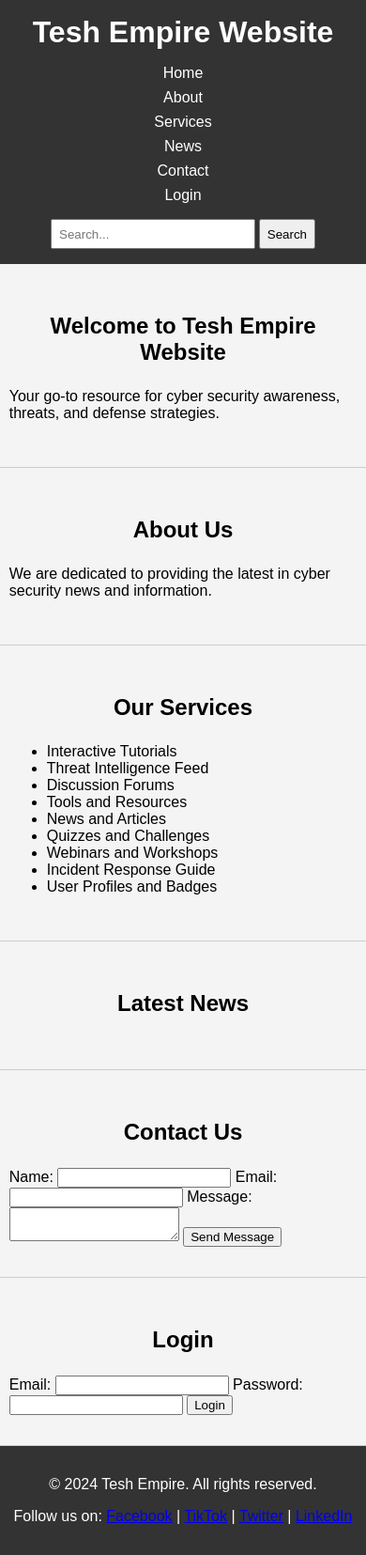
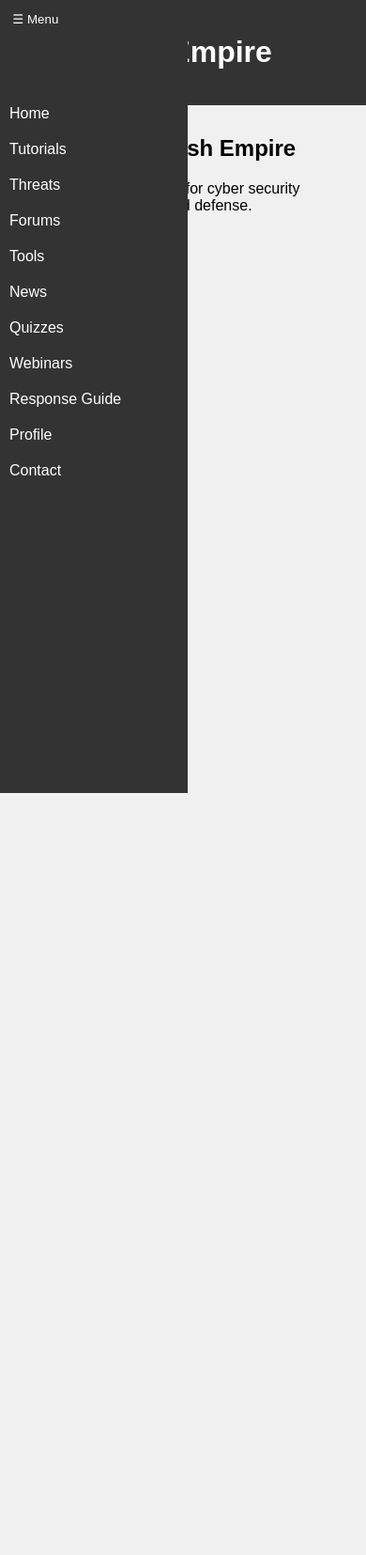
Before and after one commit to Samtedh/Tesh-empire-website, a website: page index.html in a window 390 px wide. Shown: the whole page at 94% size. After the commit the page ends 844 px from the top, so only its background shows below. Drawn offline with Linux system fonts and the light colour scheme.

Commit message:
Add responsiveness, search functionality, side menu, CMS, and more sections

```diff
--- a/index.html
+++ b/index.html
@@ -3,118 +3,61 @@
 <head>
     <meta charset="UTF-8">
     <meta name="viewport" content="width=device-width, initial-scale=1.0">
-    <title>Tesh Empire Website</title>
+    <title>Tesh Empire</title>
+    <meta name="description" content="Tesh Empire - Cyber Security Awareness, Threats, and Defense">
     <link rel="stylesheet" href="styles.css">
 </head>
 <body>
-    <!-- Header Section -->
     <header>
-        <div class="container">
-            <h1>Tesh Empire Website</h1>
+        <h1>Tesh Empire</h1>
         <nav>
-                <ul>
+            <ul id="menu">
                 <li><a href="#home">Home</a></li>
-                    <li><a href="#about">About</a></li>
-                    <li><a href="#services">Services</a></li>
+                <li><a href="#tutorials">Tutorials</a></li>
+                <li><a href="#threats">Threats</a></li>
+                <li><a href="#forums">Forums</a></li>
+                <li><a href="#tools">Tools</a></li>
                 <li><a href="#news">News</a></li>
+                <li><a href="#quizzes">Quizzes</a></li>
+                <li><a href="#webinars">Webinars</a></li>
+                <li><a href="#response">Response Guide</a></li>
+                <li><a href="#profile">Profile</a></li>
                 <li><a href="#contact">Contact</a></li>
-                    <li><a href="#login">Login</a></li>
             </ul>
         </nav>
-            <div class="search">
-                <input type="text" id="search-input" placeholder="Search...">
-                <button id="search-btn">Search</button>
-            </div>
-        </div>
     </header>
 
-    <!-- Home Section -->
+    <aside id="side-menu">
+        <button onclick="toggleMenu()">☰ Menu</button>
+        <div id="side-menu-content">
+            <a href="#home">Home</a>
+            <a href="#tutorials">Tutorials</a>
+            <a href="#threats">Threats</a>
+            <a href="#forums">Forums</a>
+            <a href="#tools">Tools</a>
+            <a href="#news">News</a>
+            <a href="#quizzes">Quizzes</a>
+            <a href="#webinars">Webinars</a>
+            <a href="#response">Response Guide</a>
+            <a href="#profile">Profile</a>
+            <a href="#contact">Contact</a>
+        </div>
+    </aside>
+
+    <main>
         <section id="home">
-        <div class="container">
-            <h2>Welcome to Tesh Empire Website</h2>
-            <p>Your go-to resource for cyber security awareness, threats, and defense strategies.</p>
-        </div>
+            <h2>Welcome to Tesh Empire</h2>
+            <p>Your one-stop platform for cyber security awareness, threats, and defense.</p>
         </section>
 
-    <!-- About Section -->
-    <section id="about">
-        <div class="container">
-            <h2>About Us</h2>
-            <p>We are dedicated to providing the latest in cyber security news and information.</p>
-        </div>
-    </section>
+        <!-- More sections here -->
+    </main>
 
-    <!-- Services Section -->
-    <section id="services">
-        <div class="container">
-            <h2>Our Services</h2>
-            <ul>
-                <li>Interactive Tutorials</li>
-                <li>Threat Intelligence Feed</li>
-                <li>Discussion Forums</li>
-                <li>Tools and Resources</li>
-                <li>News and Articles</li>
-                <li>Quizzes and Challenges</li>
-                <li>Webinars and Workshops</li>
-                <li>Incident Response Guide</li>
-                <li>User Profiles and Badges</li>
-            </ul>
-        </div>
-    </section>
-
-    <!-- News Section -->
-    <section id="news">
-        <div class="container">
-            <h2>Latest News</h2>
-            <div id="news-content">
-                <!-- News stories will be loaded here -->
-            </div>
-        </div>
-    </section>
-
-    <!-- Contact Section -->
-    <section id="contact">
-        <div class="container">
-            <h2>Contact Us</h2>
-            <form id="contact-form">
-                <label for="name">Name:</label>
-                <input type="text" id="name" name="name" required>
-                <label for="email">Email:</label>
-                <input type="email" id="email" name="email" required>
-                <label for="message">Message:</label>
-                <textarea id="message" name="message" required></textarea>
-                <button type="submit">Send Message</button>
-            </form>
-        </div>
-    </section>
-
-    <!-- Login Section -->
-    <section id="login">
-        <div class="container">
-            <h2>Login</h2>
-            <form id="login-form">
-                <label for="email-login">Email:</label>
-                <input type="email" id="email-login" name="email" required>
-                <label for="password-login">Password:</label>
-                <input type="password" id="password-login" name="password" required>
-                <button type="submit">Login</button>
-            </form>
-        </div>
-    </section>
-
-    <!-- Footer -->
     <footer>
-        <div class="container">
-            <p>&copy; 2024 Tesh Empire. All rights reserved.</p>
-            <p>Follow us on:
-                <a href="https://www.facebook.com/tesh-empire" target="_blank">Facebook</a> |
-                <a href="https://www.tiktok.com/@tesh-mbeks" target="_blank">TikTok</a> |
-                <a href="https://www.twitter.com/SammyMutethia" target="_blank">Twitter</a> |
-                <a href="https://www.linkedin.com/in/sammymutethia" target="_blank">LinkedIn</a>
-            </p>
-        </div>
+        <p>&copy; 2024 Tesh Empire</p>
     </footer>
 
+    <script src="firebaseConfig.js"></script>
     <script src="script.js"></script>
 </body>
 </html>
--- /dev/null
+++ b/package.json
@@ -0,0 +1,5 @@
+{
+  "dependencies": {
+    "firebase": "^10.12.3"
+  }
+}
--- a/script.js
+++ b/script.js
@@ -1,84 +1,67 @@
-import { db, auth } from './firebaseConfig.js';
-import { collection, addDoc, getDocs, query, orderBy } from "https://www.gstatic.com/firebasejs/9.1.3/firebase-firestore.js";
-import { signInWithEmailAndPassword, onAuthStateChanged } from "https://www.gstatic.com/firebasejs/9.1.3/firebase-auth.js";
+// Function to toggle side menu
+function toggleMenu() {
+    const menu = document.getElementById('side-menu');
+    if (menu.style.left === '-200px') {
+        menu.style.left = '0';
+    } else {
+        menu.style.left = '-200px';
+    }
+}
 
-// Add functionality to the login button
-document.getElementById('login-form').addEventListener('submit', function(event) {
-    event.preventDefault();
-    const email = event.target.email.value;
-    const password = event.target.password.value;
-
-    signInWithEmailAndPassword(auth, email, password)
-        .then((userCredential) => {
-            alert('Logged in successfully!');
-            loadNews();
-        })
-        .catch((error) => {
-            console.error("Error signing in: ", error);
-            alert("Error logging in. Please try again.");
-        });
-});
-
-// Handle contact form submission
-document.getElementById('contact-form').addEventListener('submit', async function(event) {
-    event.preventDefault();
-    const name = event.target.name.value;
-    const email = event.target.email.value;
-    const message = event.target.message.value;
-
-    try {
-        await addDoc(collection(db, "contactMessages"), {
-            name: name,
-            email: email,
-            message: message,
-            timestamp: new Date()
-        });
-        alert('Message sent successfully!');
-        event.target.reset();
-    } catch (error) {
-        console.error("Error adding document: ", error);
-        alert("Error sending message. Please try again.");
+// Firebase authentication setup
+firebase.auth().onAuthStateChanged(user => {
+    if (user) {
+        // User is signed in
+        console.log('User signed in:', user);
+    } else {
+        // User is signed out
+        console.log('No user signed in');
     }
 });
 
-// Load news stories from Firestore
-async function loadNews() {
-    const newsContainer = document.getElementById('news-content');
-    newsContainer.innerHTML = '';
-    const q = query(collection(db, "newsStories"), orderBy("timestamp", "desc"));
-    const querySnapshot = await getDocs(q);
-    querySnapshot.forEach((doc) => {
-        const story = doc.data();
-        const newsItem = document.createElement('div');
-        newsItem.classList.add('news-item');
-        newsItem.innerHTML = `
-            <h3>${story.title}</h3>
-            <p>${story.content}</p>
-            <p><small>${new Date(story.timestamp.seconds * 1000).toLocaleString()}</small></p>
-        `;
-        newsContainer.appendChild(newsItem);
+// Function to handle user login
+function login() {
+    const email = document.getElementById('email').value;
+    const password = document.getElementById('password').value;
+    firebase.auth().signInWithEmailAndPassword(email, password)
+        .then(userCredential => {
+            // Signed in
+            console.log('User signed in:', userCredential.user);
+        })
+        .catch(error => {
+            console.error('Error signing in:', error);
+        });
+}
+
+// Function to handle user logout
+function logout() {
+    firebase.auth().signOut().then(() => {
+        console.log('User signed out');
+    }).catch(error => {
+        console.error('Error signing out:', error);
     });
 }
 
-// Ensure user is authenticated before loading news
-onAuthStateChanged(auth, (user) => {
-    if (user) {
-        loadNews();
-    } else {
-        document.getElementById('news-content').innerHTML = '<p>Please log in to view the latest news.</p>';
-    }
-});
-
 // Search functionality
-document.getElementById('search-btn').addEventListener('click', function() {
-    const searchInput = document.getElementById('search-input').value.toLowerCase();
-    const newsItems = document.getElementsByClassName('news-item');
-    Array.from(newsItems).forEach(item => {
-        const title = item.getElementsByTagName('h3')[0].textContent.toLowerCase();
-        if (title.includes(searchInput)) {
-            item.style.display = '';
+document.getElementById('searchForm').addEventListener('submit', function(e) {
+    e.preventDefault();
+    const query = document.getElementById('searchInput').value.toLowerCase();
+    const sections = document.querySelectorAll('section');
+    sections.forEach(section => {
+        if (section.textContent.toLowerCase().includes(query)) {
+            section.style.display = 'block';
         } else {
-            item.style.display = 'none';
+            section.style.display = 'none';
         }
     });
 });
+
+// CMS: Function to post new story
+function postStory() {
+    const storyTitle = document.getElementById('storyTitle').value;
+    const storyContent = document.getElementById('storyContent').value;
+    const newStory = document.createElement('section');
+    newStory.innerHTML = `<h2>${storyTitle}</h2><p>${storyContent}</p>`;
+    document.querySelector('main').appendChild(newStory);
+    console.log('New story posted');
+}
--- a/styles.css
+++ b/styles.css
@@ -3,86 +3,81 @@ body {
     font-family: Arial, sans-serif;
     margin: 0;
     padding: 0;
-    background-color: #f4f4f4;
+    background-color: #f0f0f0;
 }
 
-/* Container */
-.container {
-    width: 80%;
-    margin: 0 auto;
-}
-
-/* Header */
 header {
     background-color: #333;
     color: white;
-    padding: 1em 0;
+    padding: 1em;
     text-align: center;
 }
 
-header h1 {
-    margin: 0;
-}
-
-header nav ul {
-    list-style: none;
+nav ul {
+    list-style-type: none;
     padding: 0;
 }
 
-header nav ul li {
+nav ul li {
     display: inline;
-    margin: 0 1em;
+    margin-right: 10px;
 }
 
-header nav ul li a {
+nav ul li a {
     color: white;
     text-decoration: none;
 }
 
-header .search {
-    margin-top: 1em;
+aside {
+    position: fixed;
+    width: 200px;
+    top: 0;
+    left: -200px;
+    height: 100%;
+    background-color: #333;
+    color: white;
+    overflow: hidden;
+    transition: 0.3s;
 }
 
-header .search input {
-    padding: 0.5em;
-    width: 200px;
+aside #side-menu-content a {
+    display: block;
+    padding: 10px;
+    text-decoration: none;
+    color: white;
 }
 
-header .search button {
-    padding: 0.5em;
+aside #side-menu-content a:hover {
+    background-color: #575757;
 }
 
-/* Sections */
-section {
-    padding: 2em 0;
-    border-bottom: 1px solid #ccc;
+aside button {
+    background-color: #333;
+    color: white;
+    border: none;
+    cursor: pointer;
+    padding: 1em;
 }
 
-section h2 {
-    text-align: center;
-    margin-bottom: 1em;
+main {
+    margin: 2em;
 }
 
-/* Footer */
-footer {
-    background-color: #333;
-    color: white;
-    text-align: center;
-    padding: 1em 0;
+section {
+    margin-bottom: 2em;
 }
 
 /* Responsive Design */
 @media (max-width: 768px) {
-    .container {
-        width: 95%;
+    nav ul {
+        display: none;
     }
 
-    header nav ul li {
-        display: block;
-        margin: 0.5em 0;
+    aside {
+        left: 0;
     }
 
-    header .search {
-        margin-top: 0.5em;
+    aside #side-menu-content {
+        padding-top: 60px;
     }
 }
```
Also changed, not shown: firebaseConfig.js (+3 -13 lines), 1 other file. Lines whose indentation alone changed are shown as unchanged.
